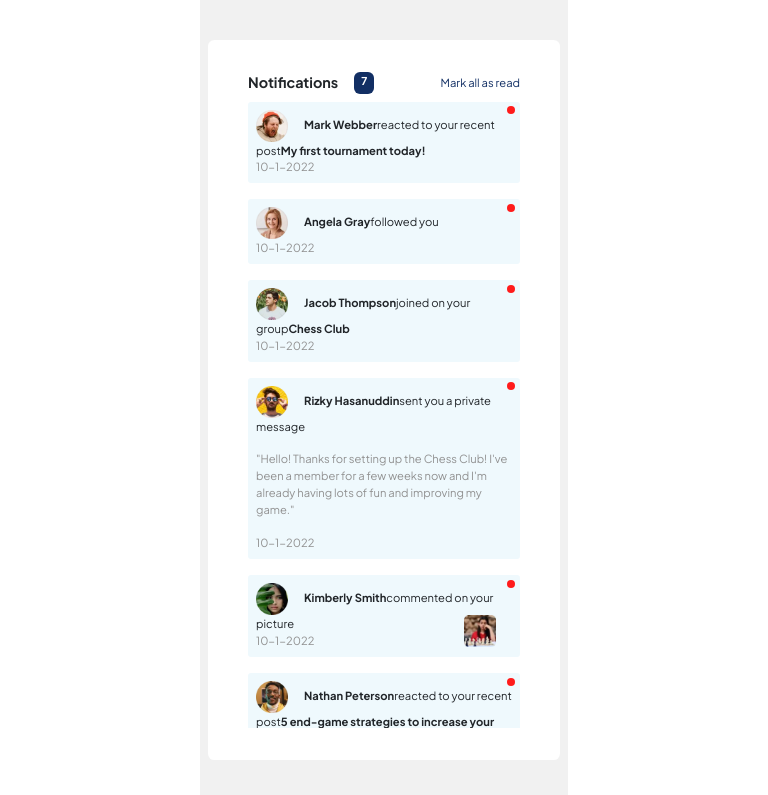
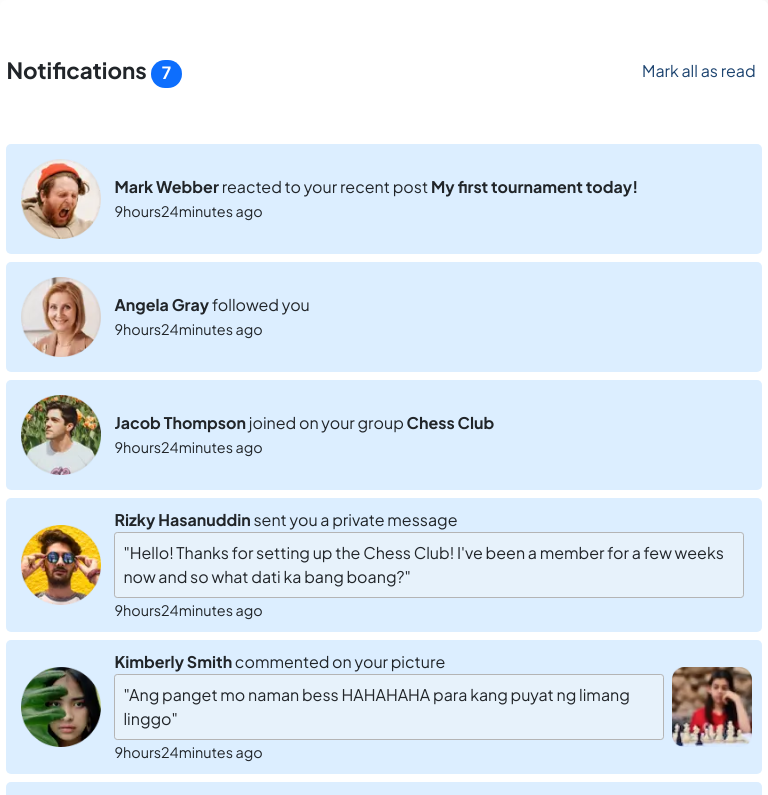
Before and after one commit to nickelzon/notifications-page-main, a React (Create React App) app in the folder notification-page/: page / in a window 768 px wide. Shown: the top 795 px of the page. Built offline with nearby package versions, Linux system fonts and the light colour scheme; the HTML template or start-up script is replaced by a standard one.

Commit message:
freakin responsive version 1.2 notification page(fixed it)

```diff
--- a/notification-page/src/App.js
+++ b/notification-page/src/App.js
@@ -14,7 +14,7 @@ import chess from './images/image-chess.webp'
 function App() {
 
 //setting the date of the notifications
-  var notifDate = new Date("October 1, 2022 13:00:00")
+  var notifDate = new Date("October 7, 2022 00:00:00")
   var today = new Date()
   var day = (today.getDate() - notifDate.getDate());
   var hours = (today.getHours() - notifDate.getHours());
@@ -68,7 +68,7 @@ function App() {
       name: "Rizky Hasanuddin",
       urlphoto: rizky,
       activity: "sent you a private message",
-      message: "\"Hello! Thanks for setting up the Chess Club! I've been a member for a few weeks now and I'm already having lots of fun and improving my game.\"",
+      message: "\"Hello! Thanks for setting up the Chess Club! I've been a member for a few weeks now and so what dati ka bang boang?\"",
       time: time,
       read: false
     },
@@ -77,6 +77,7 @@ function App() {
       name: "Kimberly Smith",
       urlphoto: kimberly,
       activity: "commented on your picture",
+      message: "\"Ang panget mo naman bess HAHAHAHA para kang puyat ng limang linggo\"",
       time: time,
       displayphoto: chess,
       read: false
@@ -106,12 +107,12 @@ function App() {
   }
 
   return (
-    <div className="main">
     <div className="notification-page">
 
       <div className="heading">
-        <div className="heading-left-side"><strong>Notifications</strong><span className={notif.filter((a) => a.read === false).length > 0 ? "badge text-bg-" : "badge-none"}>{notif.filter((a) => a.read === false).length}</span></div>
-        <button type="button" className="button" onClick={() => setNotif(notif.map((find) => find ? {...find, read: true} : find))}><span className="button">Mark all as read</span></button>
+        <span className="text-notif">Notifications     <span className="badge rounded-pill text-bg-primary">{notif.filter((countread) => (!countread.read)).length}</span></span>
+
+        <button type='button' className="mark-all-as-read-btn" onClick={() => setNotif(notif.map((find) => find ? {...find, read: true} : find))}>Mark all as read</button>
       </div>
 
       <div className="notification-box">
@@ -119,8 +120,6 @@ function App() {
       </div>
 
     </div>
-    </div>
-
   );
 }
 
--- a/notification-page/src/Components/Notification.js
+++ b/notification-page/src/Components/Notification.js
@@ -1,23 +1,10 @@
-
+import NotificationDivs from "./NotificationDivs"
 
 
 const Notification = ({ notifications, forRead }) => {
   return (
     <>
-        {notifications.map((data) => (<div key={data.id} onDoubleClick={() => forRead(data.id)} className={data.read ? "notification read" : "notification"}>
-
-          <img src={data.urlphoto} alt={data.urlphoto}/>
-
-          <strong>{data.name}</strong>
-
-           {data.activity}
-
-           <strong>{data.group}</strong>
-
-           {data.displayphoto ? <img src={data.displayphoto} alt={data.displayphoto} className="displayphoto"></img> : ''}
-
-           {data.message ? <div className="chat">{data.message}</div> : ''}
-           <div className={!data.read ?"badge-circle-red" : ""}></div><br/><span>{data.time}</span></div>))}
+        {notifications.map((data) => (<div key={data.id} className={!data.read ? "notification" : "read"} onDoubleClick={() => forRead(data.id)}><NotificationDivs notification={data}/></div>))}
     </>
   )
 }
--- /dev/null
+++ b/notification-page/src/Components/NotificationDivs.js
@@ -0,0 +1,18 @@
+
+import React from "react"
+
+const NotificationDivs = ({notification, toggleId }) => {
+  return (
+    <>
+
+      <div className="profile-alignment-with-time"><img src={notification.urlphoto} alt={notification.urlphoto}/></div>
+
+      <div className="activity"><span className="name">{notification.name}</span> {notification.activity} <span className="name">{notification.group}</span><br/>{notification.message ? <div className="chat">{notification.message}</div> : ""}<span className="time-stamp">{notification.time}</span></div>
+
+      <div className="chess"><img src={notification.displayphoto} alt={notification.displayphoto} className="chess-photo"></img></div>
+
+    </>
+  )
+}
+
+export default NotificationDivs
--- a/notification-page/src/index.css
+++ b/notification-page/src/index.css
@@ -5,20 +5,22 @@
 
 * {
   margin: 0;
-  padding: 0;
-  box-sizing: border-box;
-  font-family: 'Plus Jakarta Sans', sans-serif;
+  font-family: 'Plus Jakarta Sans';
+  cursor: crosshair;
 }
 
 body {
   display: flex;
+  flex-direction: column;
+  align-items: center;
   justify-content: center;
-  align-items: center;
+  font-family: 'Plus Jakarta Sans';
+  /* border: solid 1px red; */
 }
 
 ::-webkit-scrollbar {
-  width: 0.4rem;
-  height: 0.4rem;
+  max-width: 0.4rem;
+  max-height: 0.4rem;
 }
 
 ::-webkit-scrollbar-thumb {
@@ -30,176 +32,132 @@ body {
   margin-block: 0.5rem;
 }
 
-.main {
-  display: flex;
-  height: 100vh;
-  width: 100vw;
-  background-color: rgb(241, 241, 241);
-  justify-content: center;
-  align-items: center;
-}
-
 .notification-page {
+  max-width: 1280px;
+  padding: 0.4rem;
   display: flex;
   border-radius: 0.4rem;
-  height: 90vh;
-  min-width: 40ch;
   flex-direction: column;
-  align-items: center;
   background-color: rgb(255, 255, 255);
+  box-shadow:  20px 20px 60px #d9d9d9,
+             -20px -20px 60px #ffffff;
+  /* border: solid 1px red; */
 }
 
 .heading {
+  max-width: 800px;
   display: flex;
-  min-width: 50ch;
-  max-height: 10vh;
   justify-content: space-between;
+  position: sticky;
+  top: 0;
+  background-color: #fff;
+  margin: 2rem 0;
+  padding-block: 1rem;
+  cursor: pointer;
+  /* border: solid 1px red; */
+}
+
+::selection {
+  background-color: transparent;
+}
+
+.text-notif {
+  font-size: 1.4rem;
+  font-weight: bold;
+}
+
+.notification-box {
+  max-width: 800px;
+  /* border: solid 1px red; */
+}
+
+.notification {
+  min-width: 200px;
+  margin-block: 0.5rem;
+  padding: 10px;
+  border-radius: 5px;
+  display: flex;
   align-items: center;
-  padding: 2rem;
-  /* border: solid 1px black; */
+  background-color: rgb(220, 238, 255);
+  /* border: solid 1px red; */
+}
+
+.read {
+  min-width: 200px;
+  margin-block: 0.5rem;
+  padding: 10px;
+  border-radius: 5px;
+  display: flex;
+  align-items: center;
+  background-color: rgb(248, 248, 248);
+  /* border: solid 1px red; */
+}
+
+/* icons, images, buttons, etc. */
+
+.profile-alignment-with-time {
+  min-width: 90px;
+  min-height: 90px;
+  display: flex;
+  flex-direction: column;
+  justify-content: space-around;
+  align-items: center;
+  /* border: solid 1px red; */
+}
+
+.activity {
+  margin: 0 0.5rem;
+  /* border: solid 1px red; */
+}
+
+.mark-all-as-read-btn {
+  border: none;
+  background-color: transparent;
+  color: rgb(29, 68, 112);
+}
+
+img {
+  max-width: 5rem;
+}
+
+.name {
+  font-weight: bold;
+}
+
+.time-stamp {
+  font-size: 0.9rem;
+  /* border: solid 1px red; */
+}
+
+.chat {
+  padding: 0.5rem;
+  border: solid 1px #b4b4b4;
+  border-radius: 0.2rem;
+  background-color: #f5f5f56e;
+}
+
+/* .chess {
+
+} */
+
+@media screen and (min-width: 530px) {
+
+.notification {
+  max-width: 780px;
+}
+
+.read {
+  max-width: 780px;
+}
+
 
 }
 
-.heading-left-side {
-  display: flex;
-  /* border: solid 1px black; */
-  justify-content: space-between;
-  min-width: 27vh;
-  font-size: 1.2rem;
-}
-
-.button {
-  background-color: transparent;
-  border: none;
-  color: rgb(18, 47, 100);
-  font-size: 1.2rem;
-}
-
-.badge-circle-red {
-  height: 0.5rem;
-  width: 0.5rem;
-  border-radius: 0.5rem;
-  background-color: rgb(255, 27, 27);
-  right: 0.3rem;
-  top: 0.3rem;
-  position: absolute;
-}
-
-.badge-none {
-  display: none;
-}
-
-.text-bg-{background-color: rgb(18, 47, 100);}
-
-.notification-box {
-  display: flex;
-  overflow-y: scroll;
-  flex-direction: column;
-  align-items: center;
-  width: 50ch;
-  /* border: solid 1px black; */
-}
-
-.notification {
-  background-color: rgb(239, 249, 253);
-  padding: 0.5rem;
-  border-radius: 0.2rem;
-  margin-block: 0.5rem;
-  font-size: 0.9rem;
-  position: relative;
-  width: 45ch;
-  /* border: solid 1px black; */
-}
-
-.displayphoto {
-  position: absolute;
-  right: 0.5rem;
-}
-
-.chat {
-  margin-top: 1rem;
-  color: #919191;
-}
-
-img {
-  width: 2rem;
-  margin-right: 1rem;
-}
-
-.read {
-  background-color: rgb(255, 255, 255);
-  border: none;
-}
-
-span {
-  color: #919191;
-  font-size: 0.7rem;
-}
-
-@media only screen and (max-width: 960px) {
-
-  .main {
-    display: flex;
-    max-height: 100vh;
-    max-width: 23rem;
-    background-color: rgb(241, 241, 241);
-    justify-content: center;
-    align-items: center;
-  }
+@media screen and (min-width: 800px) {
 
   .notification-page {
-    display: flex;
-    border-radius: 0.4rem;
-    min-width: 22rem;
-    flex-direction: column;
-    align-items: center;
-    justify-content: center;
-    background-color: rgb(255, 255, 255);
-    padding-block: 2rem;
-  }
-
-  .heading {
-    display: flex;
-    max-height: 5vh;
-    max-width: 22rem;
-    min-width: 19rem;
-    justify-content: space-between;
-    align-items: center;
-    padding: 0 1rem;
-    /* border: solid 1px black; */
-
-  }
-
-  .heading-left-side {
-    min-width: 12ch;
-    font-size: 0.9rem;
-  }
-
-  .notification-box {
     overflow-y: scroll;
-    display: flex;
-    flex-direction: column;
-    align-items: center;
-    min-width: 12rem;
-    max-width: 22rem;
-    /* border: solid 1px black; */
-  }
-
-  .notification {
-    background-color: rgb(239, 249, 253);
-    border-radius: 0.2rem;
-    font-size: 0.7rem;
-    position: relative;
-    min-width: 9rem;
-    max-width: 17rem;
-  }
-
-  .displayphoto {
-    min-width: 2rem;
-    max-width: 5rem;
-  }
-
-  .button {
-    font-size: 0.7rem;
+    max-height: 90vh;
+    padding: 0;
   }
 }
```
